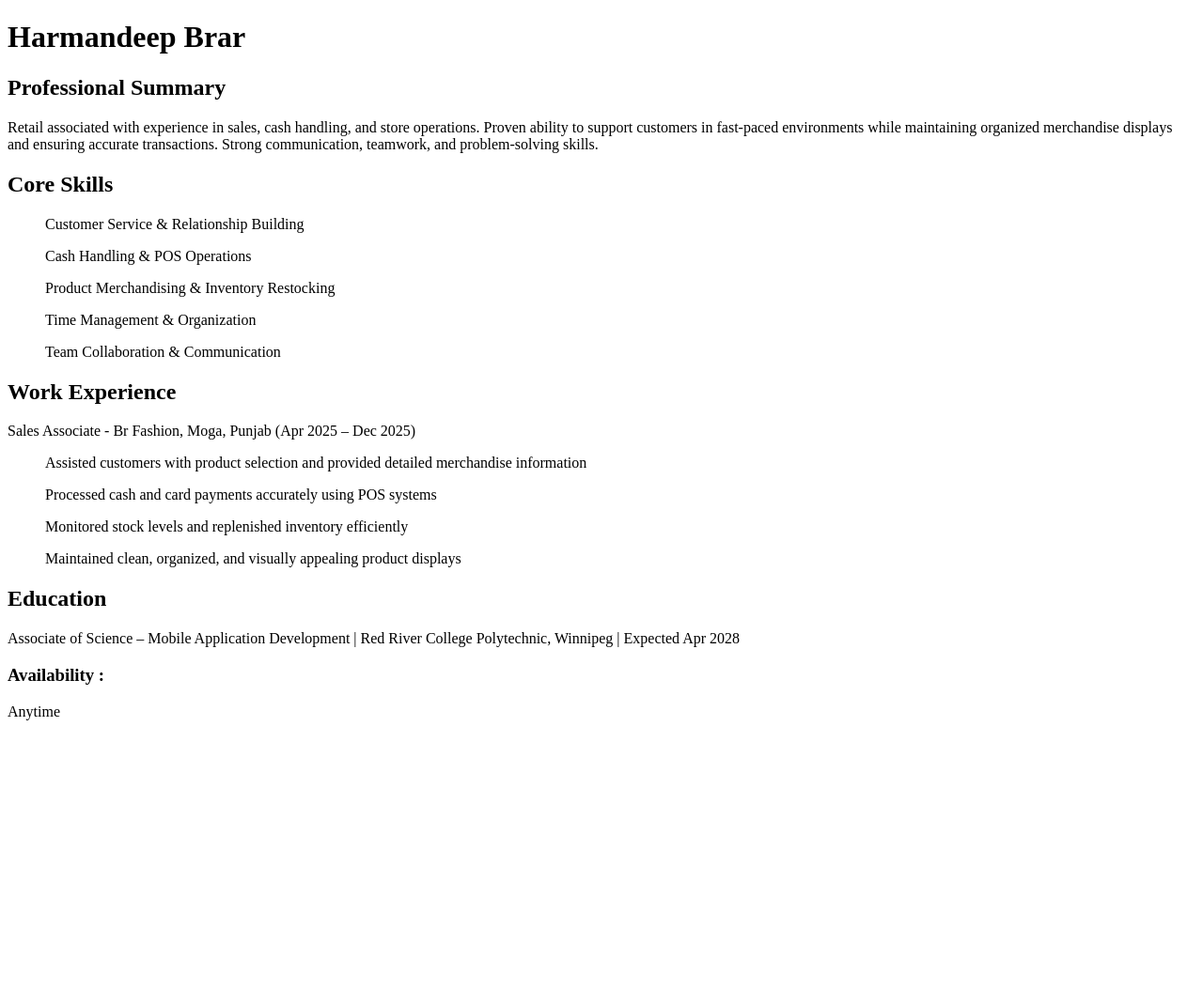
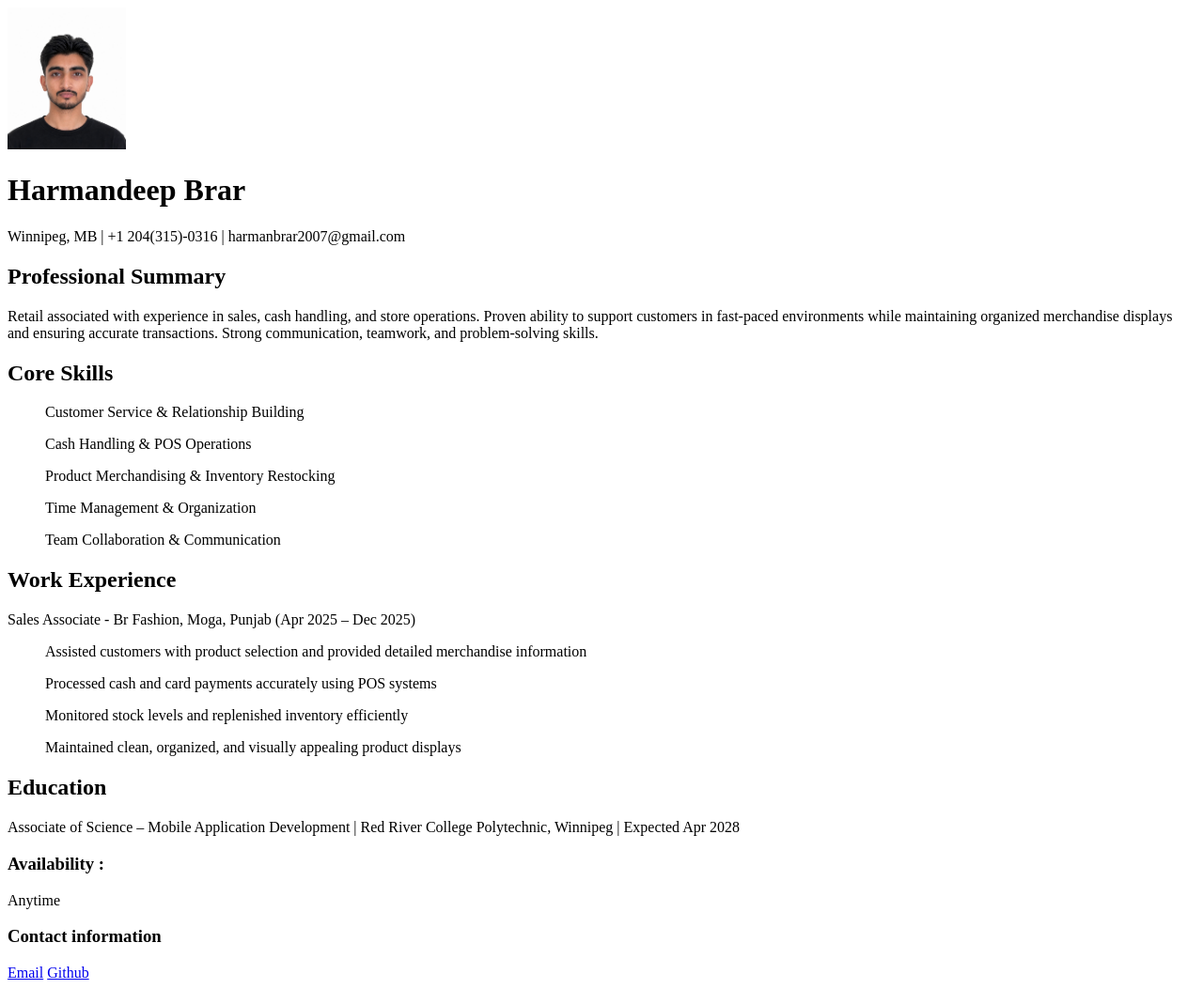
Before and after one commit to Harmandeepbrar/my-resume, a plain HTML site: page index.html in a window 1280 px wide. Shown: the whole page at 94% size. Before the commit the page ends 800 px from the top, so only its background shows below. Drawn offline with Linux system fonts and the light colour scheme.

Commit message:
improved HTML structure and added profile image and links

```diff
--- a/index.html
+++ b/index.html
@@ -5,12 +5,21 @@
     <meta charset="UTF-8">
     <meta name="viewport" content="width=device-width, initial-scale=1.0">
     <title>Harmandeep Brar's Resume</title>
+
+
 </head>
 
 <body>
 
     <header>
+        <img src="images/My digital photo.jpg" alt="Harmandeep's Profile picture" , width="10%">
+
         <h1>Harmandeep Brar</h1>
+        <p>
+            Winnipeg, MB | +1 204(315)-0316 | harmanbrar2007@gmail.com
+        </p>
+
+
     </header>
 
     <nav>
@@ -60,6 +69,10 @@
     <footer>
         <h3>Availability :</h3>
         <p>Anytime</p>
+
+        <h3>Contact information</h3>
+        <a href="mailto:harmanbrar2007@gmail.com">Email</a>
+        <a href="https://github.com/Harmandeepbrar">Github</a>
     </footer>
 
 </body>
```
Also changed, not shown: images/My digital photo.jpg (added).
